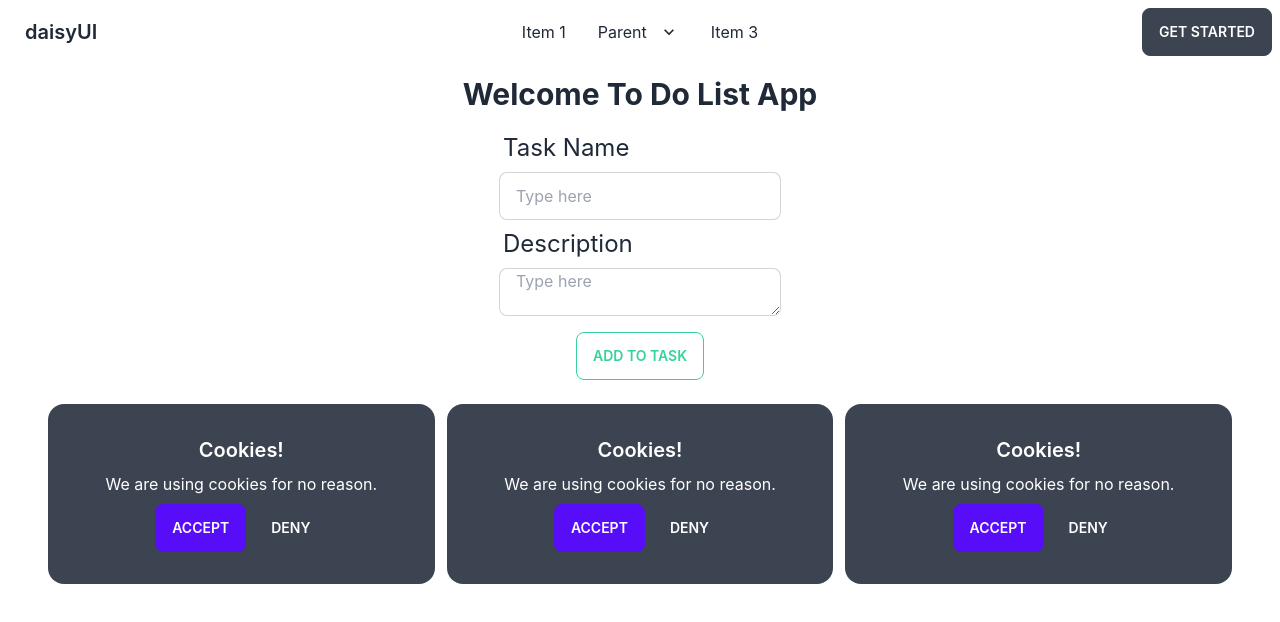
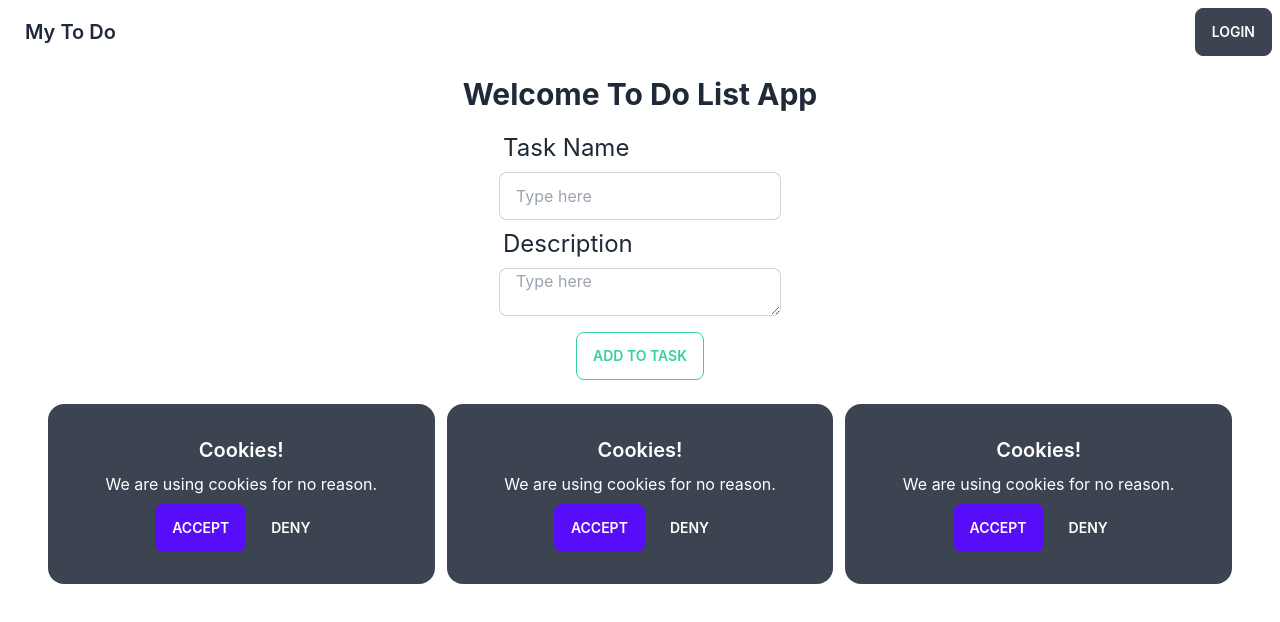
Before and after one commit to tayefulislam/to-do-list1, a React (Create React App) app: page / in a window 1280 px wide. Shown: the top 622 px of the page. Built offline with nearby package versions, Linux system fonts and the light colour scheme.

Commit message:
header added

```diff
--- a/src/Pages/Header.js
+++ b/src/Pages/Header.js
@@ -1,48 +1,18 @@
 import React from 'react';
+import { Link } from 'react-router-dom';
 
 const Header = () => {
     return (
         <div class="navbar bg-base-100">
             <div class="navbar-start">
-                <div class="dropdown">
-                    <label tabindex="0" class="btn btn-ghost lg:hidden">
-                        <svg xmlns="http://www.w3.org/2000/svg" class="h-5 w-5" fill="none" viewBox="0 0 24 24" stroke="currentColor"><path stroke-linecap="round" stroke-linejoin="round" stroke-width="2" d="M4 6h16M4 12h8m-8 6h16" /></svg>
-                    </label>
-                    <ul tabindex="0" class="menu menu-compact dropdown-content mt-3 p-2 shadow bg-base-100 rounded-box w-52">
-                        <li><a>Item 1</a></li>
-                        <li tabindex="0">
-                            <a class="justify-between">
-                                Parent
-                                <svg class="fill-current" xmlns="http://www.w3.org/2000/svg" width="24" height="24" viewBox="0 0 24 24"><path d="M8.59,16.58L13.17,12L8.59,7.41L10,6L16,12L10,18L8.59,16.58Z" /></svg>
-                            </a>
-                            <ul class="p-2">
-                                <li><a>Submenu 1</a></li>
-                                <li><a>Submenu 2</a></li>
-                            </ul>
-                        </li>
-                        <li><a>Item 3</a></li>
-                    </ul>
-                </div>
-                <a class="btn btn-ghost normal-case text-xl">daisyUI</a>
+
+                <a className="btn btn-ghost normal-case text-xl">My To Do</a>
             </div>
             <div class="navbar-center hidden lg:flex">
-                <ul class="menu menu-horizontal p-0">
-                    <li><a>Item 1</a></li>
-                    <li tabindex="0">
-                        <a>
-                            Parent
-                            <svg class="fill-current" xmlns="http://www.w3.org/2000/svg" width="20" height="20" viewBox="0 0 24 24"><path d="M7.41,8.58L12,13.17L16.59,8.58L18,10L12,16L6,10L7.41,8.58Z" /></svg>
-                        </a>
-                        <ul class="p-2">
-                            <li><a>Submenu 1</a></li>
-                            <li><a>Submenu 2</a></li>
-                        </ul>
-                    </li>
-                    <li><a>Item 3</a></li>
-                </ul>
+
             </div>
             <div class="navbar-end">
-                <a class="btn">Get started</a>
+                <button class="btn">Login</button>
             </div>
         </div>
     );
```
